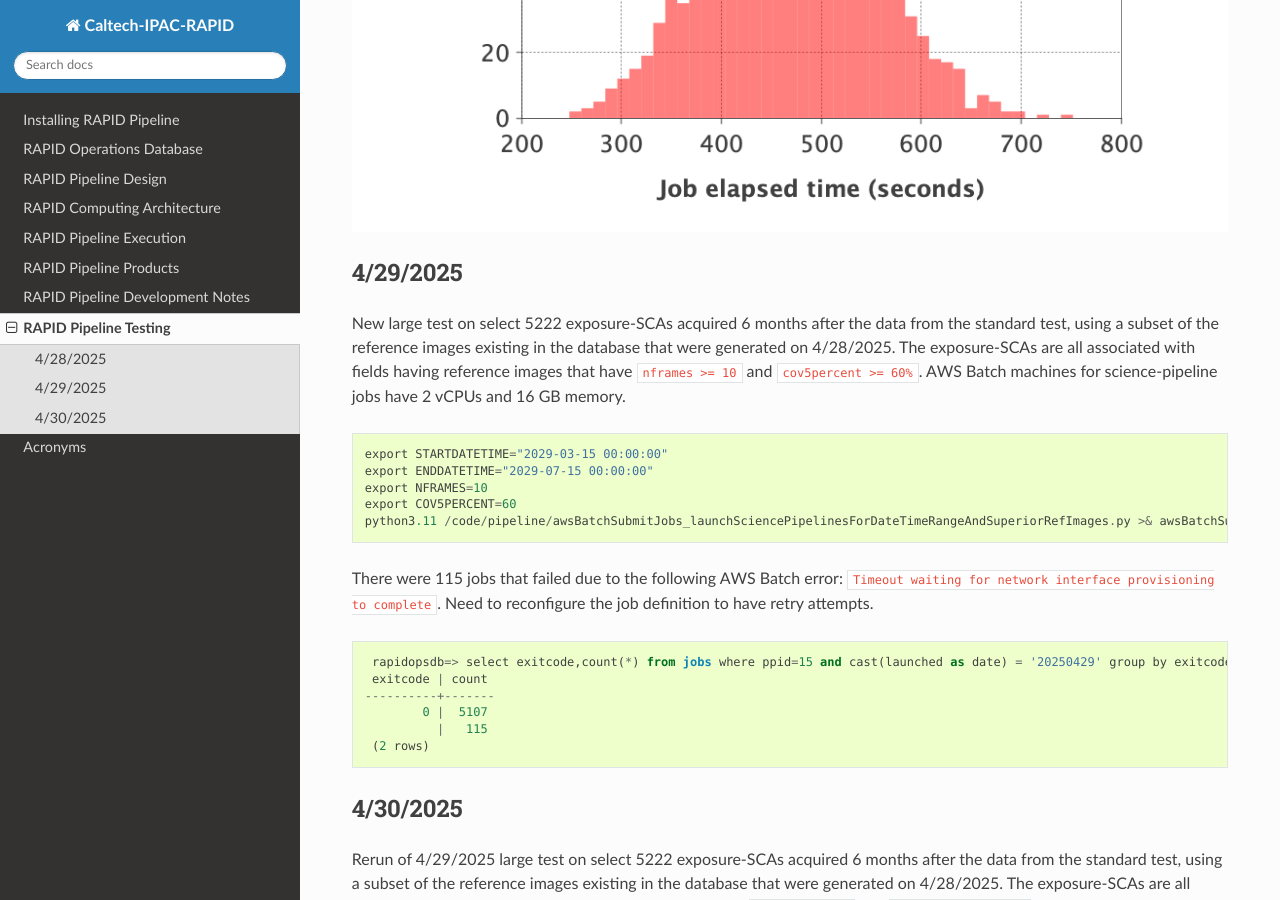
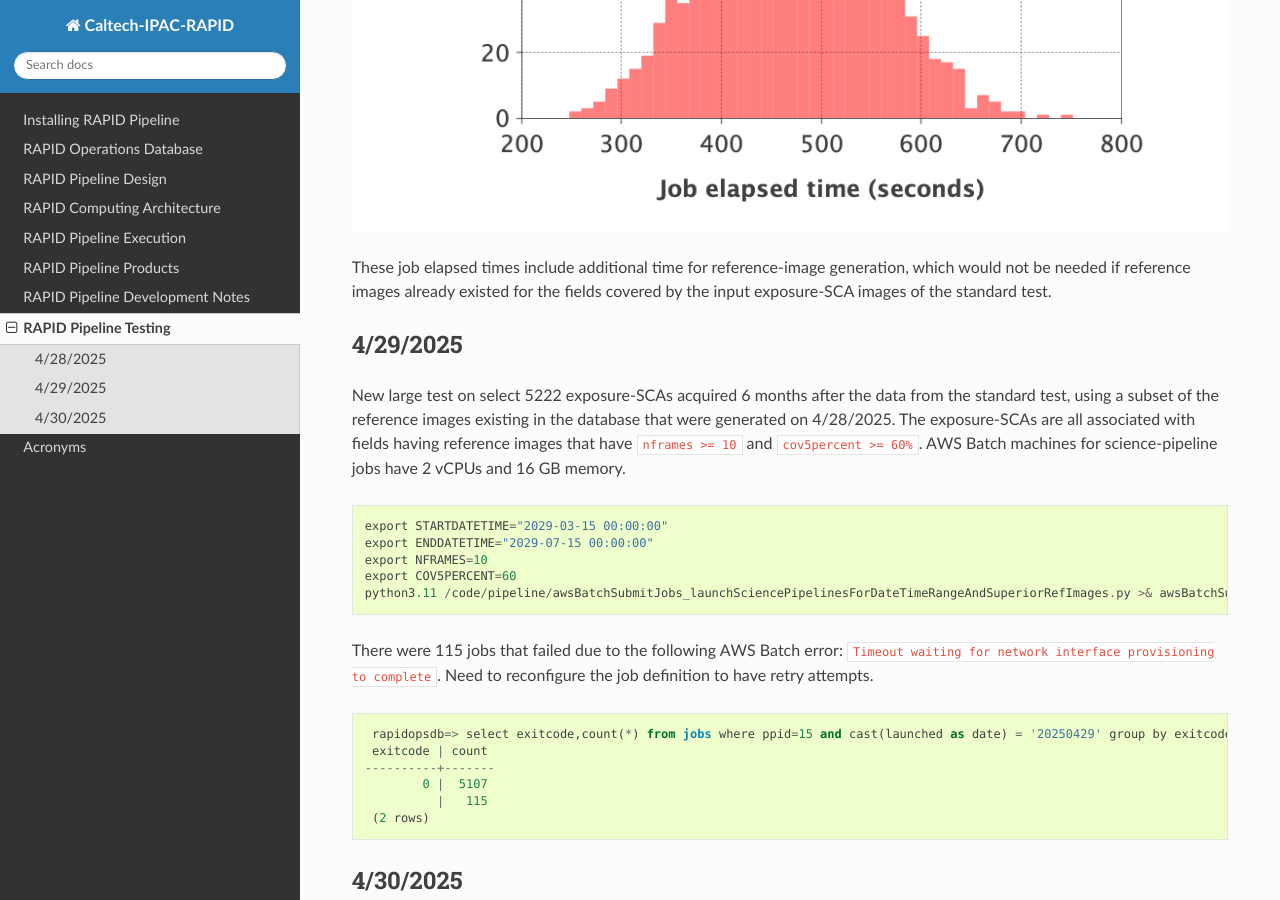
Before and after one commit to Caltech-IPAC/rapid, a Sphinx documentation site: the page built from docs/source/dev/tests.rst, in a window 1280 px wide and 900 px high, scrolled down 2822 px. Built offline with Sphinx 7.4.7 and the Read the Docs theme 3.1.0, drawn with Linux system fonts in a browser that asks for light colours; formulas are drawn with MathJax 3.

Commit message:
Added note about additional time for reference-image generation.

```diff
--- a/docs/source/dev/tests.rst
+++ b/docs/source/dev/tests.rst
@@ -91,6 +91,9 @@ Here is a histogram of the job execution times, measured from pipeline start to
 
 .. image:: science_pipeline_execution_times20250428.png
 
+These job elapsed times include additional time for reference-image generation, which would not be needed if reference images
+already existed for the fields covered by the input exposure-SCA images of the standard test.
+
 
 4/29/2025
 ************************************
```
